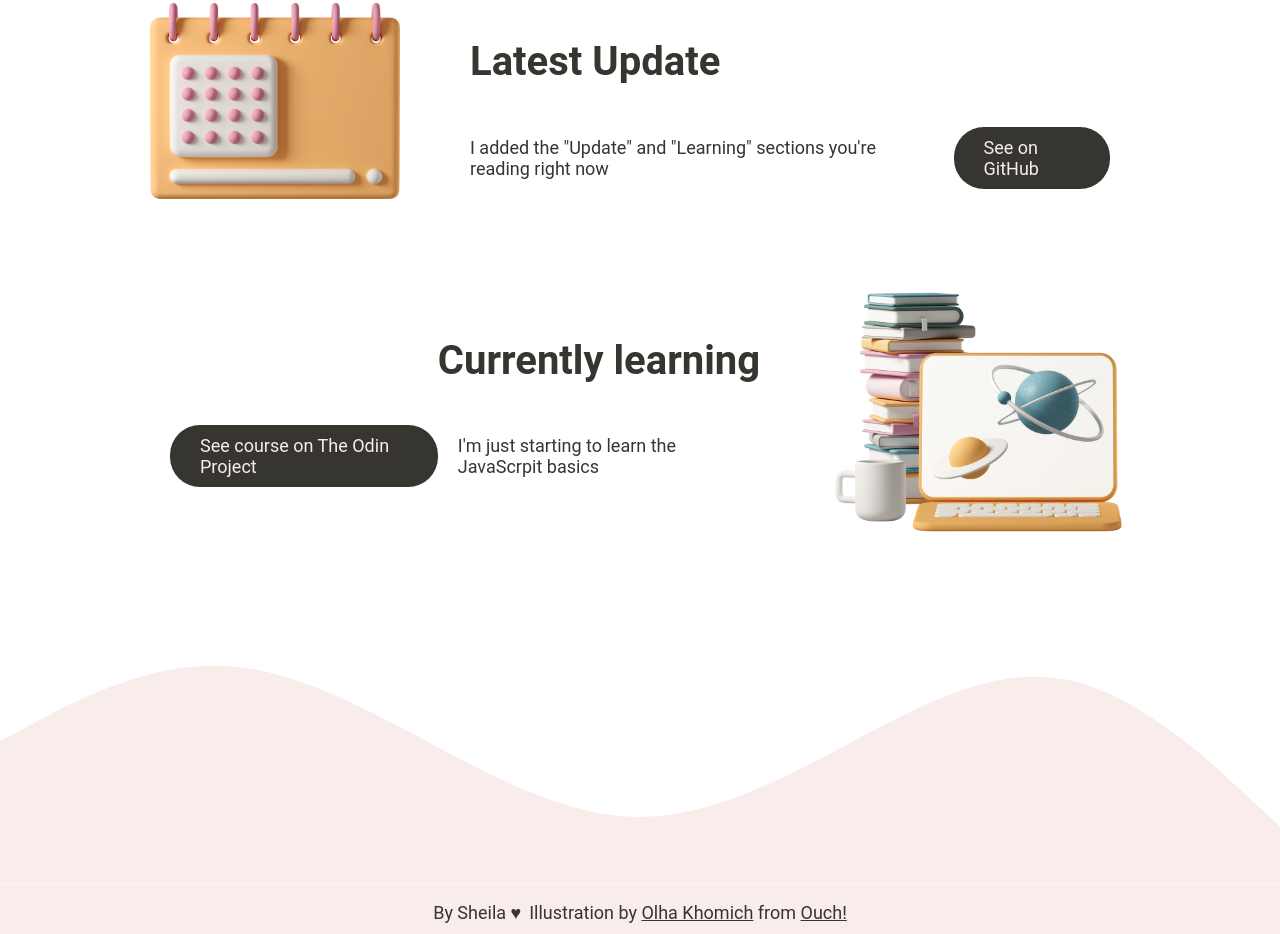
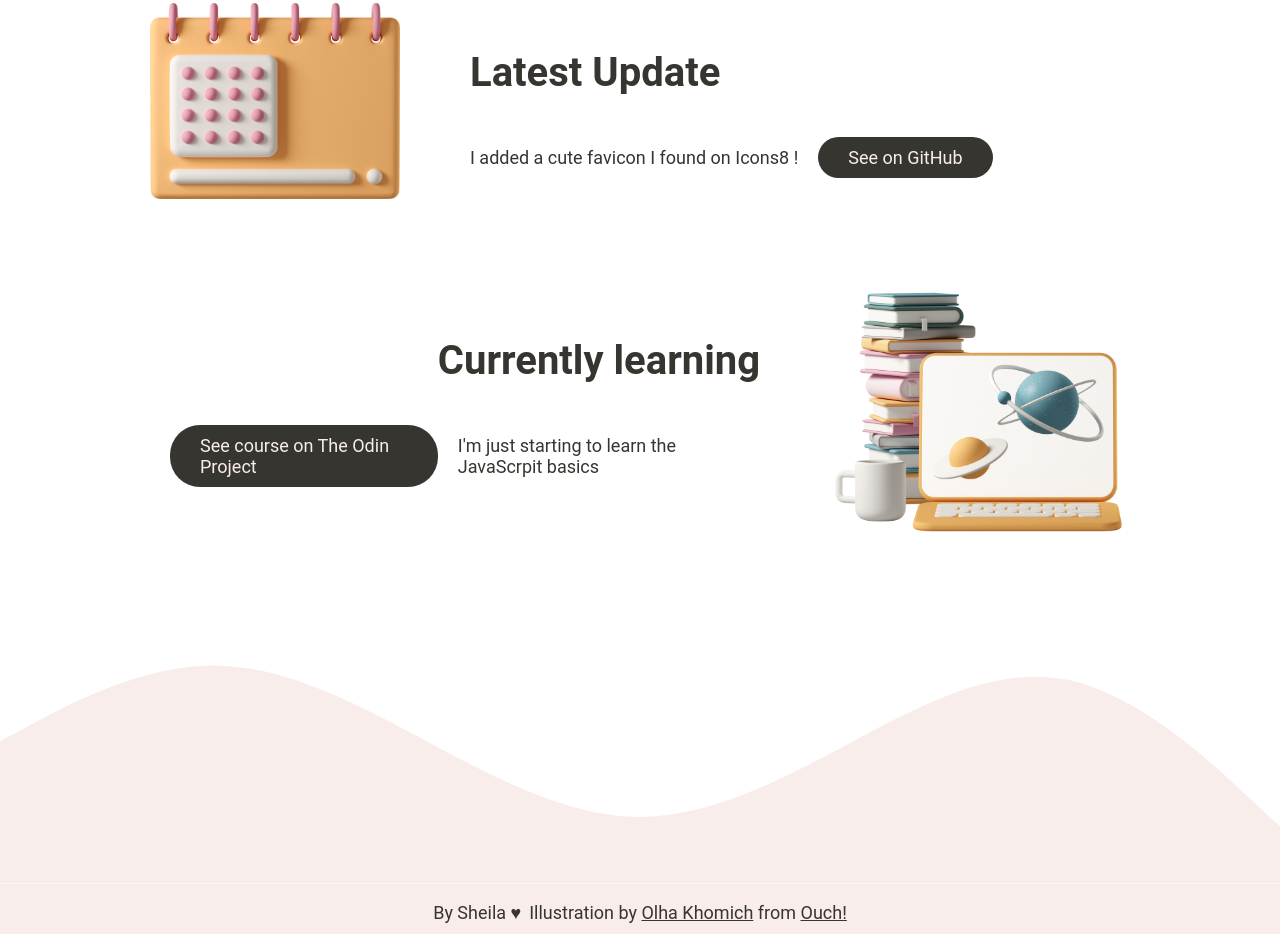
Before and after one commit to afkus3r/personal-website, a plain HTML site: page index.html in a window 1280 px wide. Shown: the part 1094-2028 px from the top of the page. Drawn offline with Linux system fonts and the light colour scheme.

Commit message:
Edit the latest update section

```diff
--- a/index.html
+++ b/index.html
@@ -30,7 +30,7 @@
                 <div class="updatetext">
                     <h2>Latest Update</h2>
                     <div>
-                        <p>I added the "Update" and "Learning" sections you're reading right now</p>
+                        <p>I added a cute favicon I found on Icons8 !</p>
                         <a href="https://github.com/afkus3r/personal-website/commits/main">See on GitHub</a>
                     </div>
                 </div>
```
